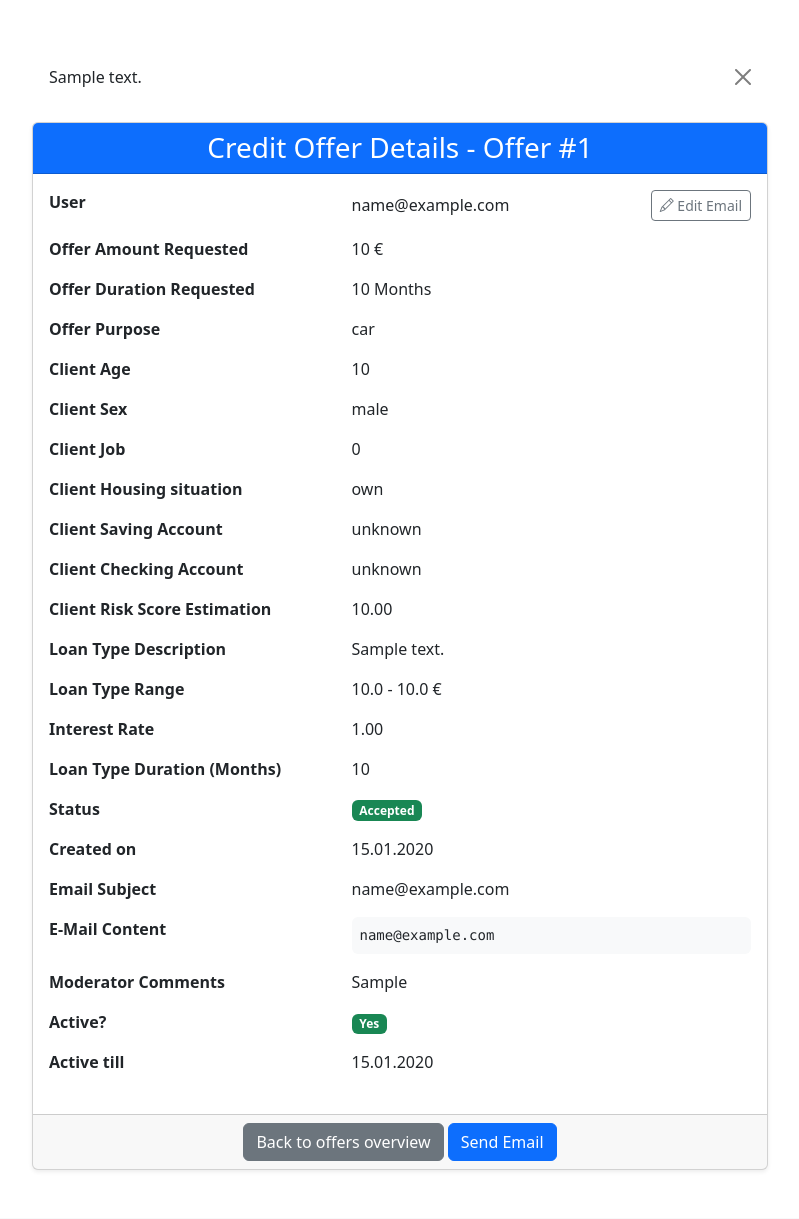
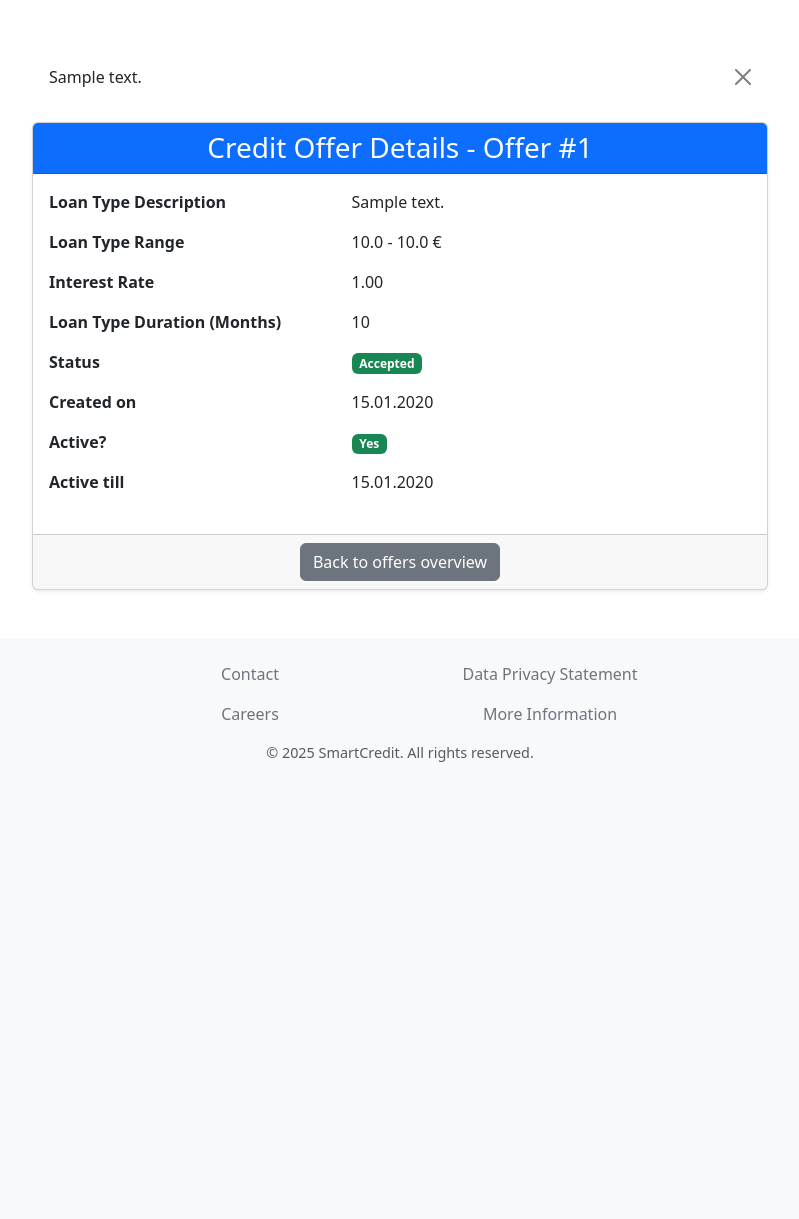
Before and after one commit to MrBryant8/AI-credit-offer-generation-system, a Django app: template app/core/templates/offer-detail.html in a window 1280 px wide. Shown: the part 56-1275 px from the top of the page, without its empty margins (240-1039 px from the left). After the commit the page ends 818 px from the top, so only its background shows below. Run offline with Django 5.2, Linux system fonts and the light colour scheme; a user stored in the database is signed in; tables that the repository leaves empty hold one stand-in row (values such as "Sample post"); the template is opened without the code that fills it: values that come from a table or form of the project are taken from there, most other values are stand-ins (such as "Sample title", 1, 10 or a date in 2020); parts of the project's set-up code (start-up, migrations or seed data) failed here and were passed over.

Commit message:
Edit feedback service and refactor offer-detail.html

```diff
--- a/app/core/templates/offer-detail.html
+++ b/app/core/templates/offer-detail.html
@@ -14,7 +14,7 @@
         </div>
       {% endif %}
 
-      {% if offer.client.id == user.id or user.is_moderator %}
+      {% if offer.client.user.id == user.id or user.is_moderator %}
       <div class="card shadow-sm">
         <div class="card-header bg-primary text-white text-center">
           <h3 class="mb-0">Credit Offer Details - Offer #{{ offer.id }}</h3>
@@ -22,7 +22,7 @@
 
         <div class="card-body">
           <dl class="row gy-2">
-            {% if user.is_authenticated and user.is_moderator %}
+            {% if user.is_authenticated and user.is_moderator and user.id != offer.client.user.id %}
             <dt class="col-sm-5">User</dt>
             <dd class="col-sm-7 d-flex align-items-center">
               <span class="text-break flex-grow-1">{{ offer.client.user.email }}</span>
@@ -32,7 +32,7 @@
             </dd>
             {% endif %}
 
-            {% if user.is_authenticated and user.is_moderator %}
+            {% if user.is_authenticated and user.is_moderator and user.id != offer.client.user.id %}
                 <dt class="col-sm-5">Offer Amount Requested</dt>
                 <dd class="col-sm-7">{{ offer.client.credit_amount }} €</dd>
 
@@ -90,19 +90,15 @@
             <dt class="col-sm-5">Created on</dt>
             <dd class="col-sm-7">{{ offer.created_at|date:"d.m.Y" }}</dd>
 
-            {% if user.is_authenticated and user.is_moderator %}
+            {% if user.is_authenticated and user.is_moderator and user.id != offer.client.user.id%}
             <dt class="col-sm-5">Email Subject</dt>
             <dd class="col-sm-7">{{ offer.email_subject }}</dd>
-            {% endif %}
 
-            {% if user.is_authenticated and user.is_moderator %}
             <dt class="col-sm-5">E-Mail Content</dt>
             <dd class="col-sm-7">
               <pre class="bg-light p-2 rounded text-break mb-0" style="white-space: pre-wrap;">{{ offer.email_content }}</pre>
             </dd>
-            {% endif %}
 
-            {% if user.is_authenticated and user.is_moderator %}
             <dt class="col-sm-5">Moderator Comments</dt>
             <dd class="col-sm-7">{{ offer.moderator_feedback|linebreaksbr }}</dd>
             {% endif %}
@@ -128,7 +124,8 @@
           {% else %}
             <a href="{% url 'moderator_offers' %}" class="btn btn-secondary">Back to offers overview</a>
           {% endif %}
-          {% if user.is_authenticated and user.is_moderator %}
+
+          {% if user.is_authenticated and user.is_moderator and user.id != offer.client.user.id %}
           <form method="post" action="{% url 'send_offer_email' offer.id %}" class="d-inline">
             {% csrf_token %}
             <button type="submit" class="btn btn-primary">Send Email</button>
@@ -149,6 +146,7 @@
             </form>
             {% endif %}
           {% endif %}
+
         </div>
       </div>
       {% else %}
--- a/services/feedback_management/main.py
+++ b/services/feedback_management/main.py
@@ -25,7 +25,7 @@ def run_pipeline():
     print(f"List of feedbacks: {feedback_list}")
     active_agent_feedback_count = feedback_manager.get_current_agent_feedback_count()
 
-    if len(feedback_list) < 5 or active_agent_feedback_count != 0:
+    if len(feedback_list) < 3 or active_agent_feedback_count != 0:
         print("No need to update the agent task description. Insufficient feedback")
         return
 
@@ -39,7 +39,7 @@ def run_pipeline():
     if reply:
         print("Valid response taken!")
         feedback_manager.rest.change_agent_feedback(reply)
-        # feedback_manager.remove_moderator_feedback(feedback_list=feedback_list_full)
+        feedback_manager.remove_moderator_feedback(feedback_list=feedback_list_full)
 
 
 run_pipeline()
```
Also changed, not shown: app/core/management/commands/seed_db.py (+7 -9 lines).
